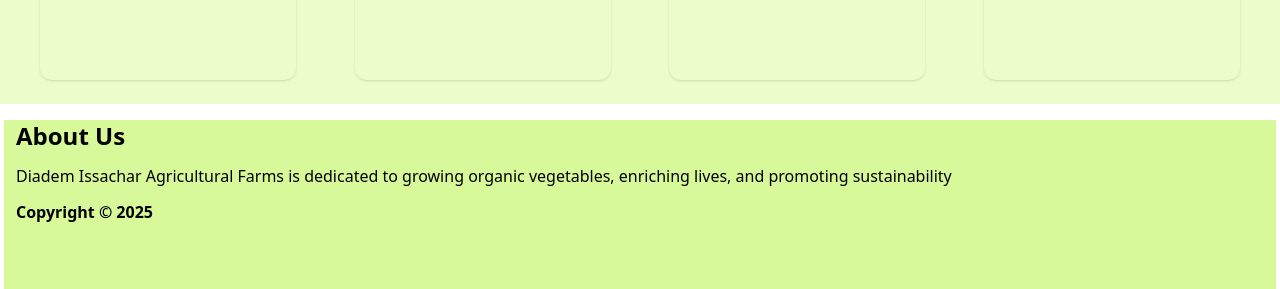
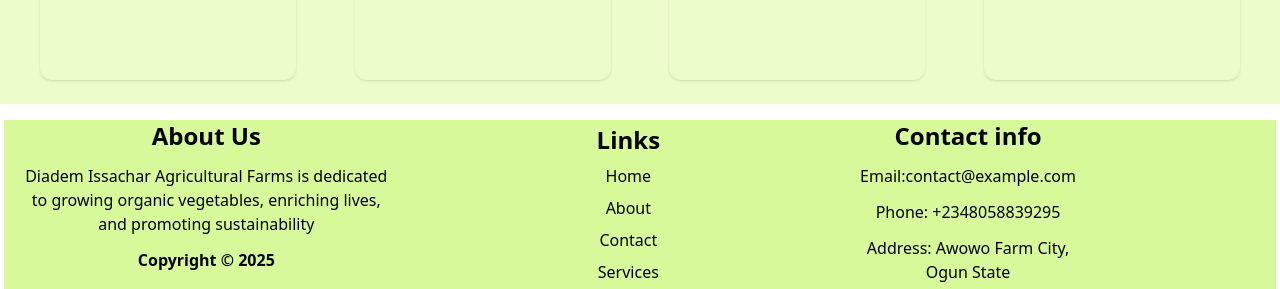
Before and after one commit to Hatooomlaski/diademissachar, a plain HTML site: page index.html in a window 1280 px wide. Shown: the part 2328-2617 px from the top of the page. Drawn offline with Linux system fonts and the light colour scheme.

Commit message:
fixed the footer's responsiveness on mobile-3

```diff
--- a/index.html
+++ b/index.html
@@ -97,8 +97,8 @@
         </div> -->
     </div>
         </div>
-    <footer class="bg-lime-200 md:flex md:gap-50 md:mx-1 text-center mx-1 flex-col gap-4">
-        <div class="flex flex-col gap-3 align-middle md:text-left pl-3 text-center">
+    <footer class="bg-lime-200 md:flex md:gap-50 md:mx-1 text-center mx-1 gap-4">
+        <div class="flex flex-col gap-3 align-middle md:text-center pl-3 text-center ">
             <p class="text-2xl"><b>About Us</b></p>
             <p>Diadem Issachar Agricultural Farms is dedicated to growing organic vegetables, enriching lives, and promoting sustainability</p>
             <p><b>Copyright © 2025</b></p>
```
Also changed, not shown: src/output.css.
